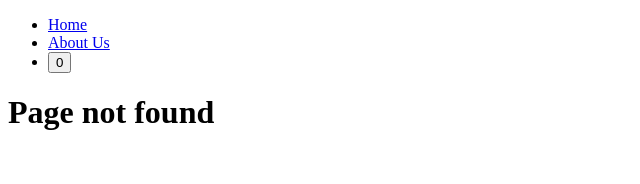
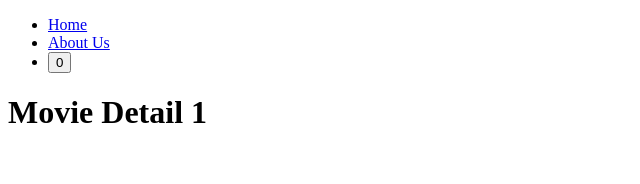
Before and after one commit to ksundev/learn-nextjs14, a Next.js app: page /movies/1 in a window 1280 px wide. Before the commit this address had no page. Shown: the top 184 px of the page, without its empty margins (0-640 px from the left). Built offline with nearby package versions, Linux system fonts and the light colour scheme.

Commit message:
feat: Add MovieDetail

```diff
--- /dev/null
+++ b/app/(movies)/movies/[id]/page.tsx
@@ -0,0 +1,11 @@
+export default function MovieDetail({
+  params: { id },
+}: {
+  params: { id: string };
+}) {
+  return (
+    <div>
+      <h1>Movie Detail {id}</h1>
+    </div>
+  );
+}
--- a/components/navigation.tsx
+++ b/components/navigation.tsx
@@ -6,7 +6,7 @@ import React from "react";
 
 export default function Navigation() {
   const path = usePathname();
-  console.log(path);
+  // console.log(path);
   const [count, setCount] = React.useState(0);
   return (
     <nav>
```
